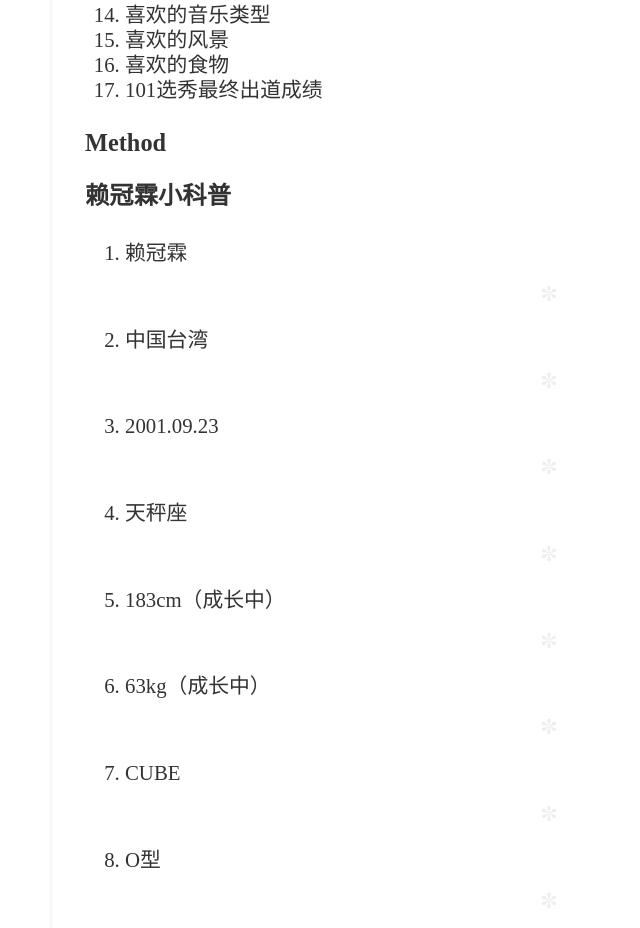
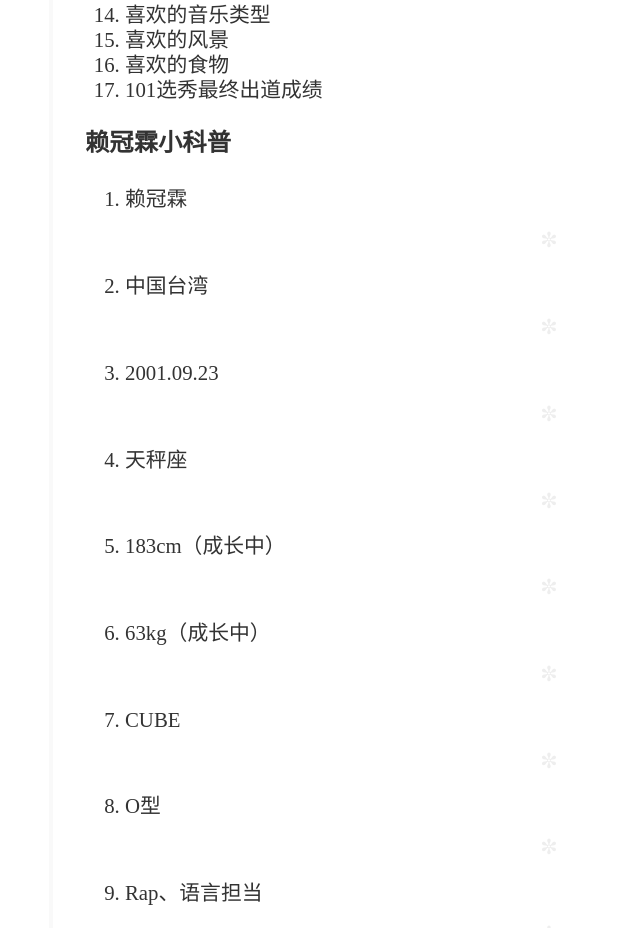
Before and after one commit to Bangajeong/Kuanlin, a plain HTML site: page index.html in a window 1280 px wide. Shown: the part 1766-2694 px from the top of the page, without its empty margins (111-751 px from the left). Drawn offline with Linux system fonts and the light colour scheme.

Commit message:
Update index.html

```diff
--- a/index.html
+++ b/index.html
@@ -1,11 +1,11 @@
 <!doctype html>
-<html class="no-js" lang="en">
+<html class="no-js" lang="zh-CN">
 	<head>
 		<meta charset="utf-8">
-		<title>Our first responsive web page with HTML5 and CSS3</title>
- 		<meta name="description" content="A basic responsive web page – an example from Chapter 1">
-		<meta name="viewport" content="width=device-width">
-		<link rel="stylesheet" href="css/styles.css">
+		<title>奶罐星球</title>
+		<meta name="description" content="赖冠霖的星球">
+ 		<meta name="viewport" content="width=device-width">
+ 		<link rel="stylesheet" href="css/styles.css">
 	</head>
 	<body>
 		<div class="Header">
@@ -48,7 +48,6 @@
 			</ol>
  		</div>
  		<div class="Answers">
-			<h3 class="SubHeader">Method</h3>
  			<h3 class="SubHeader">赖冠霖小科普</h3>
 			<ol class="MethodWrapper">
 				<li>赖冠霖</li>
```
